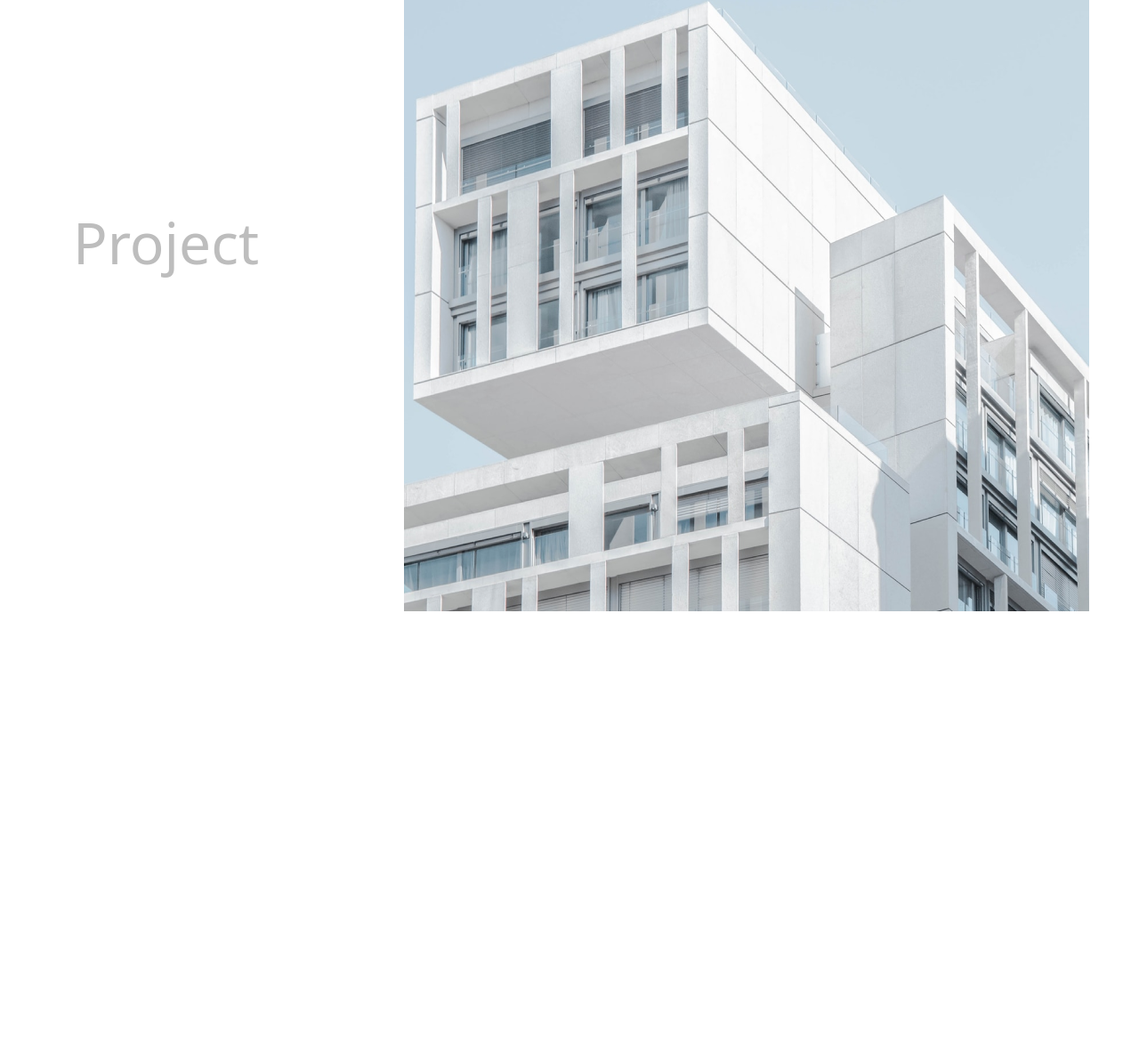
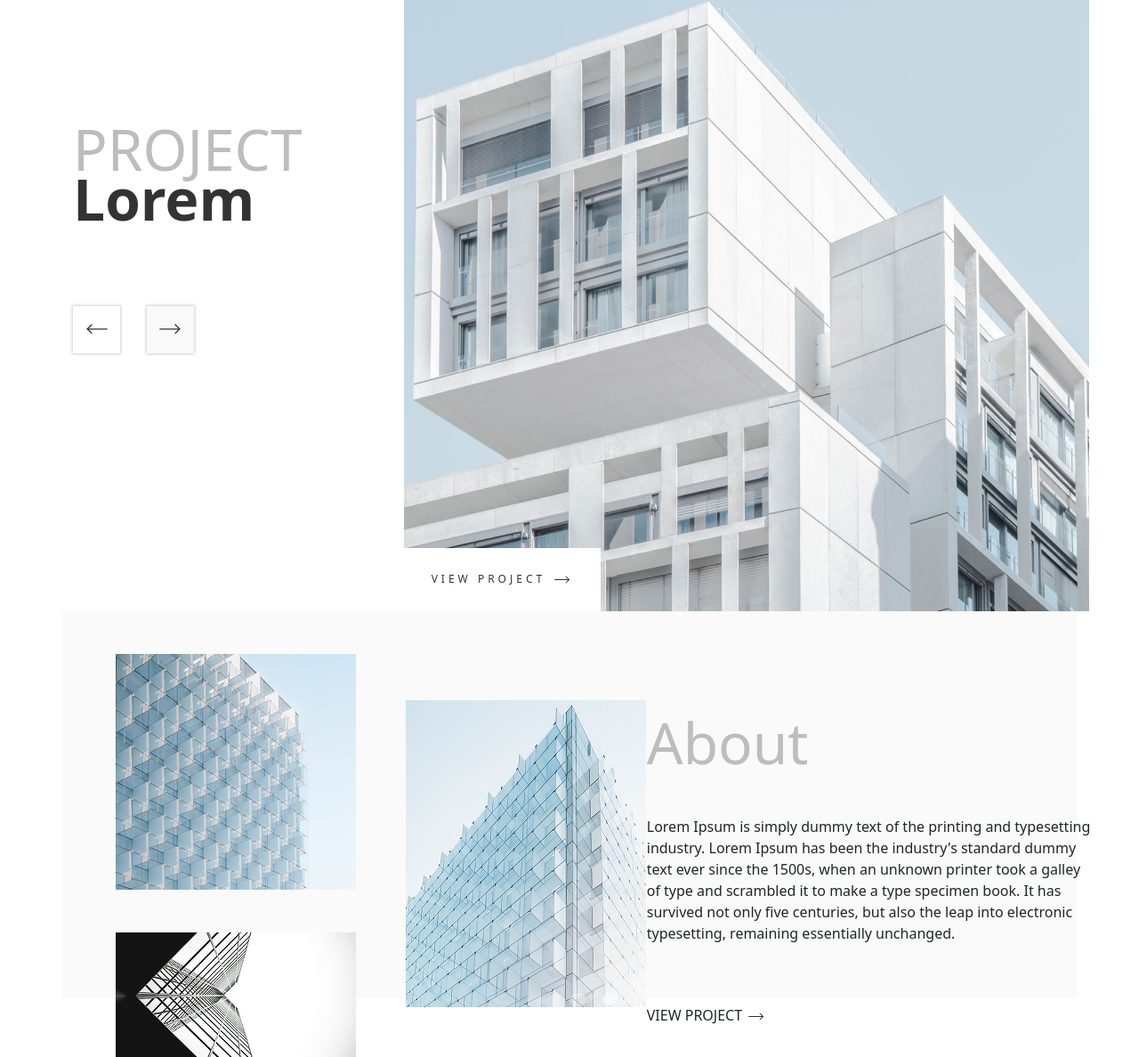
Before and after one commit to Arif-Umrani/architecture-design, a plain HTML site: page index.html in a window 1280 px wide. Shown: the part 306-1494 px from the top of the page at 89% size. Before the commit the page ends 993 px from the top, so only its background shows below. Drawn offline with nearby package versions, Linux system fonts and the light colour scheme.

Commit message:
working on about section

```diff
--- a/index.html
+++ b/index.html
@@ -46,10 +46,49 @@
     <main>
         <div class="container d-flex align-items-center row-1">
             <div class="col-4">
-                <span class="project-title">Project</span>
+                <p class="gray-title">PROJECT</p>
+                <p class="black-title">Lorem</p>
+
+                <div class="next-pre-icon d-flex">
+                    <img class="next" src="assets/icons/arrow-left-long.svg" alt="">
+                    <img class="pre" src="assets/icons/arrow-right-long.svg" alt="">
+                </div>
             </div>
             <div class="col-8">
-                <img src="assets/images/whitebuilding_img.png" alt="white building img">
+                <div class="landing-img">
+                    <img src="assets/images/whitebuilding_img.png" alt="white building img">
+                </div>
+                <div class="img-text d-flex justify-content-center align-items-center">
+                    <p>VIEW PROJECT
+                        <span><img src="assets/icons/arrow-right-long.svg" alt=""></span>
+                    </p>
+                </div>
+            </div>
+        </div>
+
+        <div class="container about-container">
+            <div class="col-7 about-img d-flex">
+                <div class="col-6 ms-5">
+                    <img class="about-img1 mt-5" src="assets/images/about_img1.png" alt="">
+                    <img class="about-img2 mt-5" src="assets/images/about_img2.png" alt="">
+                </div>
+                <div class="col-5">
+                    <img class="about-img3" src="assets/images/about_img3.png" alt="">
+                </div>
+
+                <div class="col-5 about-text d-flex flex-wrap">
+                    <p class="gray-title mb-0">About</p>
+                    <p class="about-p mt-0">Lorem Ipsum is simply dummy text of the printing and typesetting industry.
+                        Lorem Ipsum has been the industry's standard dummy text ever since the 1500s,
+                        when an unknown printer took a galley of type and scrambled it to make a type
+                        specimen book. It has survived not only five centuries,
+                        but also the leap into electronic typesetting, remaining essentially unchanged.</p>
+                          <div class="img-text d-flex justify-content-center align-items-center">
+                    <p>VIEW PROJECT
+                        <span><img src="assets/icons/arrow-right-long.svg" alt=""></span>
+                    </p>
+                </div>
+                </div>
             </div>
         </div>
     </main>
--- a/style.scss
+++ b/style.scss
@@ -1,20 +1,29 @@
 // Roboto Font Link Import
 @import url('https://fonts.googleapis.com/css2?family=Roboto:ital,wght@0,100..900;1,100..900&display=swap');
 
+@font-face {
+    font-family: "Roboto";
+    src: url('assets/fonts/KFO5CnqEu92Fr1Mu53ZEC9_Vu3r1gIhOszmkCnkaWzU.woff2') format('truetype');
+}
+
 $activeBorder: 1px solid gray;
 $titleFont: 64px;
+$smallFont: 12px;
 $titleColor: #BDBDBD;
+$textColor: #333333;
 
 @mixin nav-bar {
-    font-size: 12px;
+    font-size: $smallFont;
     padding: 0;
     letter-spacing: 4px;
 }
 
 body {
-    font-family: 'Roboto', sans-serif;
+    font-family: 'Roboto';
 
     .navbar-nav {
+        margin-bottom: 0;
+
         a {
             @include nav-bar;
         }
@@ -29,12 +38,85 @@ body {
 
         .col-4 {
             font-size: $titleFont;
-            color: $titleColor;
+            line-height: 40px;
+
+            .gray-title {
+                color: $titleColor;
+                font-weight: 300;
+            }
+
+            .black-title {
+                font-weight: 700;
+                color: $textColor;
+                margin-bottom: 100px;
+            }
+
+            .next-pre-icon {
+                width: 53px;
+                height: 53px;
+                gap: 30px;
+
+                .next {
+                    padding: 10px;
+                    box-shadow: 0px 0px 3px 1px #d1cece;
+                }
+
+                .pre {
+                    padding: 10px;
+                    box-shadow: 0px 0px 3px 1px #d1cece;
+                    background-color: #F9F9F9;
+                }
+            }
         }
 
         .col-8 {
-            width: 770px;
-            height: 829px;
+            position: relative;
+
+            .landing-img {
+                width: 770px;
+                height: 829px;
+            }
+
+            .img-text {
+                background-color: #fff;
+                color: $textColor;
+                font-size: $smallFont;
+                position: absolute;
+                bottom: 0;
+                left: 0;
+                width: 221px;
+                height: 71px;
+                letter-spacing: 4px;
+
+                p {
+                    margin-bottom: 0;
+                }
+            }
+        }
+    }
+
+    .about-container {
+        background-color: #FAFAFA;
+        height: 435px;
+
+
+        .about-img {
+
+            .about-img3 {
+                margin-top: 100px;
+            }
+        }
+
+        .about-text {
+            width: 500px;
+
+            .gray-title {
+                color: $titleColor;
+                font-weight: 300;
+                font-size: $titleFont;
+                margin-top: 100px;
+            }
+
         }
     }
 }
```
Also changed, not shown: assets/fonts/KFO5CnqEu92Fr1Mu53ZEC9_Vu3r1gIhOszmkCnkaWzU.woff2 (added), assets/icons/arrow-left-long.svg (added), assets/icons/arrow-right-long.svg (added), assets/images/about_img1.png (added), assets/images/about_img2.png (added), assets/images/about_img3.png (added), style.css, 1 other file.
